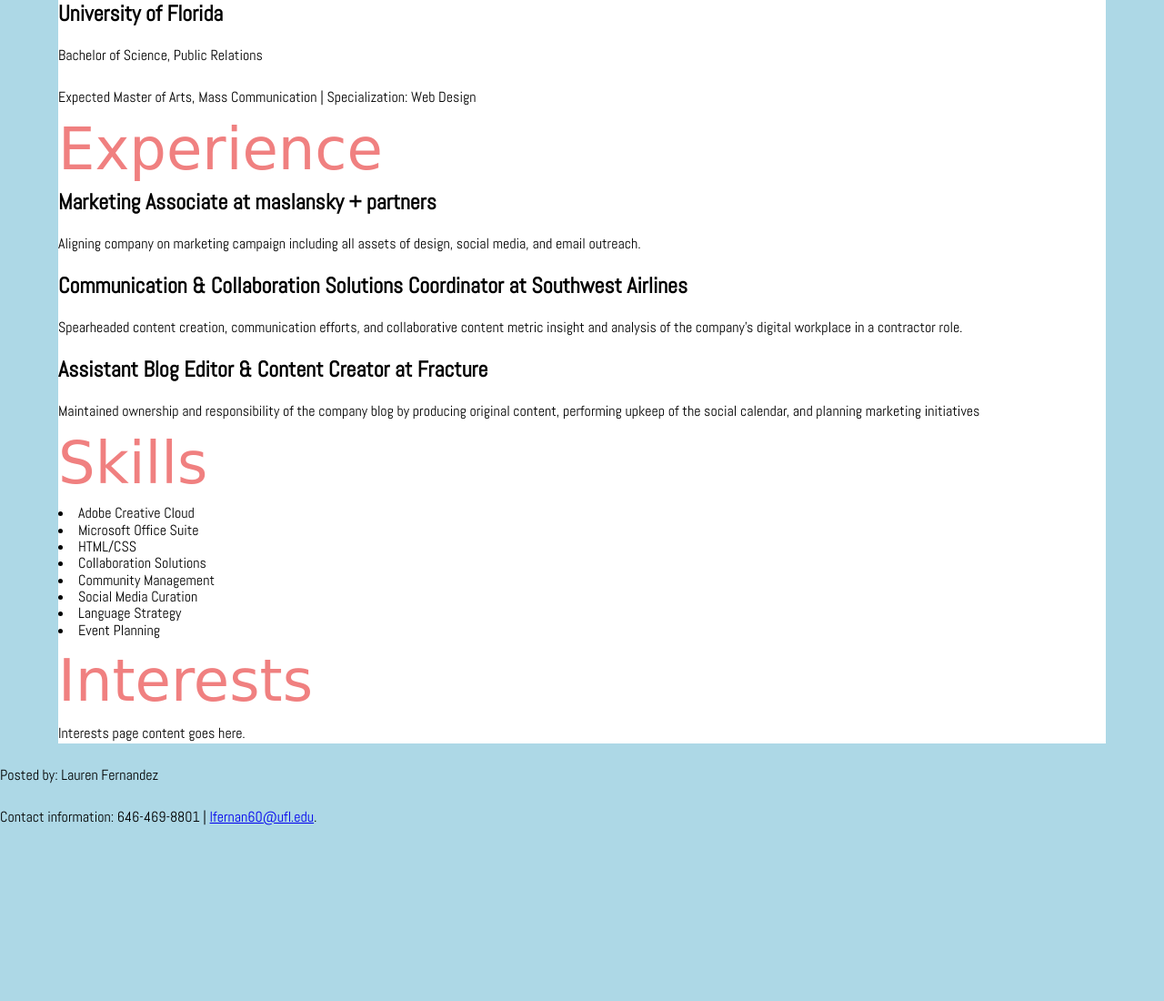
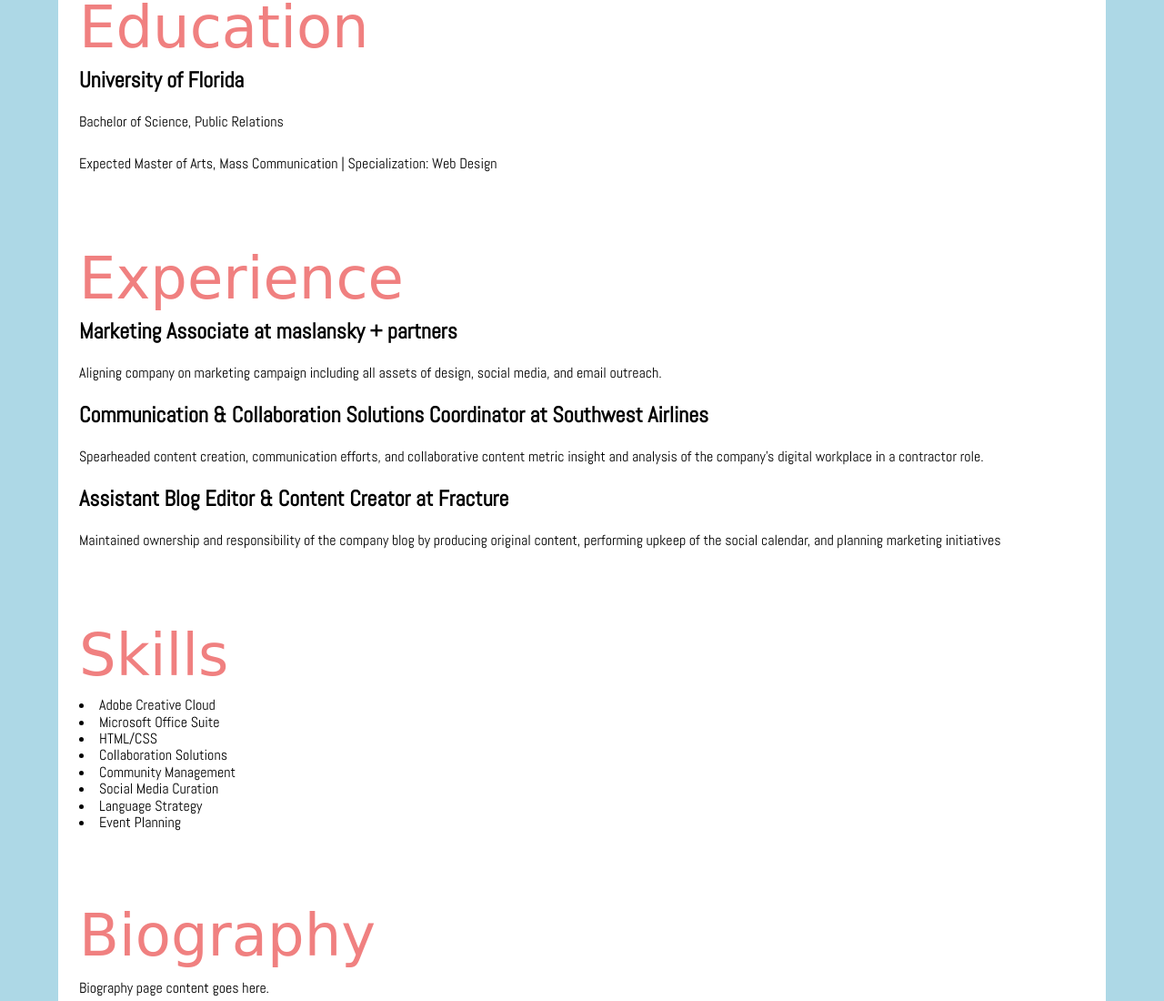
Before and after one commit to fernandezlauren/project_resume_fernandez_lauren, a plain HTML site: page index.html in a window 1280 px wide. Shown: the part 902-2002 px from the top of the page at 91% size. Before the commit the page ends 1834 px from the top, so only its background shows below. Drawn offline with Linux system fonts and the light colour scheme; a web font is replaced by a local one.

Commit message:
Add padding to CSS

```diff
--- a/css/main.css
+++ b/css/main.css
@@ -7,7 +7,17 @@ html {
 *:after {
     box-sizing: inherit;
 }
+header{
+    padding-top: 3%;
+}
 
+header h1{
+    text-align: center;
+}
+
+header h2{
+    text-align: center;
+}
 
 main {
 	width: 90%;
@@ -63,35 +73,12 @@ img {
 	max-width: 600px;
 }
 
-/*end styles*/
-
-/* Header */
-
-/* End Header */
-
-/* Nav */
-
-/* End Nav */
-
-/* Sections */
 section {
-
+padding-bottom: 3%;
+padding-top: 3%;
+padding-left: 2%;
 }
 
-#page1 {
-
+footer{
+    text-align: center;
 }
-#page2 {
-
-}
-#page3 {
-
-}
-#page4 {
-
-}
-/* End sections */
-
-/* Footer */
-
-/* End footer */
--- a/index.html
+++ b/index.html
@@ -33,7 +33,7 @@
              <a href="#education">Education</a>
              <a href="#experience">Experience</a>
              <a href="#skills">Skills</a>
-             <a href="#interests">Interests</a>
+             <a href="#biography">Biography</a>
          </ul>
     </div>
 <!--End Nav-->
@@ -81,14 +81,13 @@ performing upkeep of the social calendar, and planning marketing initiatives </p
 </section>
 
 <section id="page4">
-        <a id="interests" class="smooth"></a>
-        <h1>Interests</h1>
-        <p>Interests page content goes here.</p>
+        <a id="biography" class="smooth"></a>
+        <h1>Biography</h1>
+        <p>Biography page content goes here.</p>
 </section>
 </main>
 
 <footer>
-  <p>Posted by: Lauren Fernandez</p>
   <p>Contact information: 646-469-8801 | <a href="mailto:someone@example.com">
   lfernan60@ufl.edu</a>.</p>
 </footer>
```
